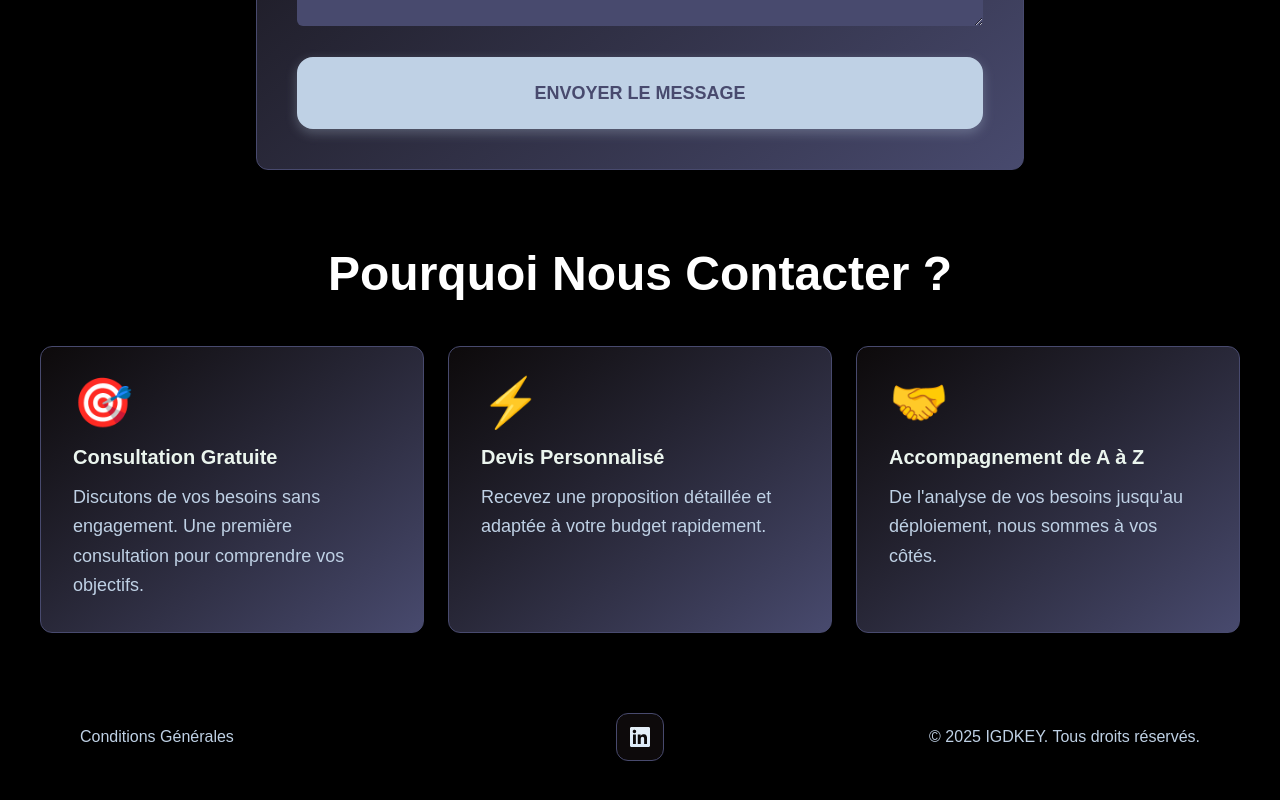
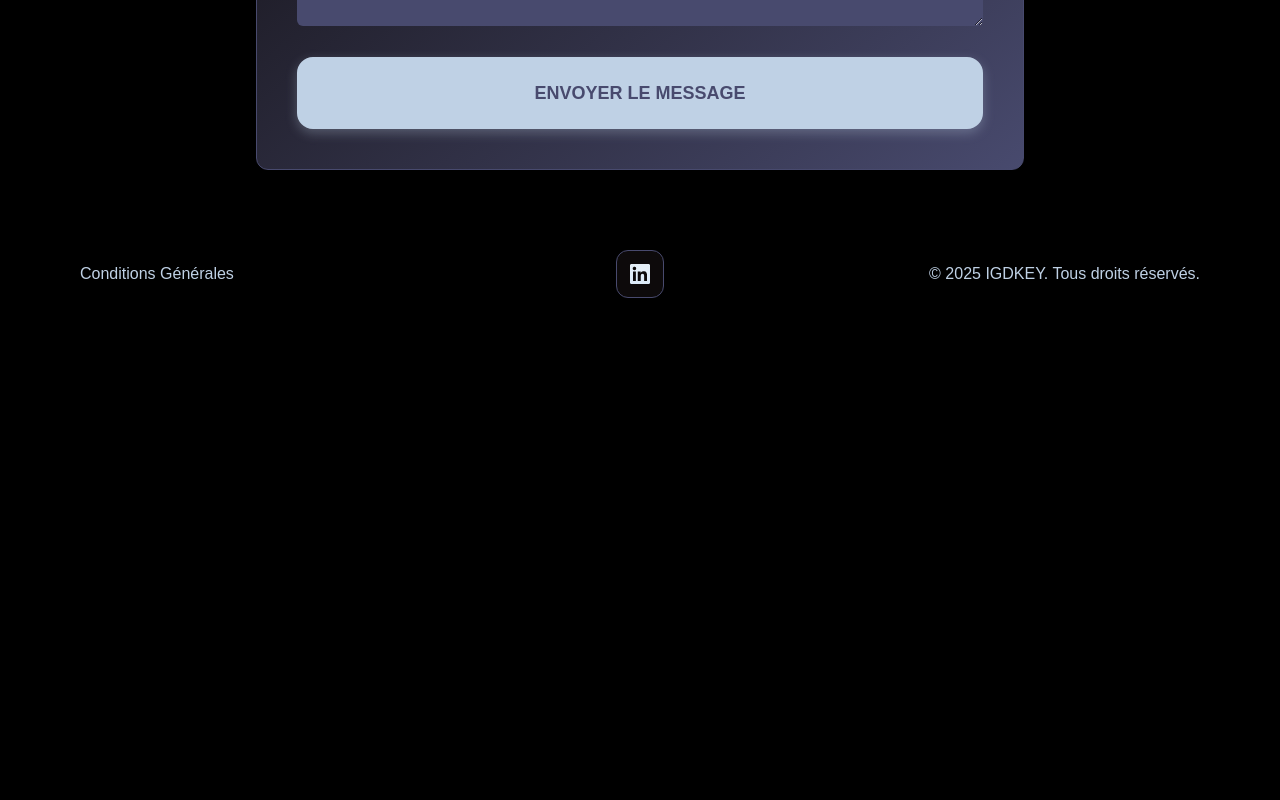
Before and after one commit to JunyiLi0/IGDKEY-website, a React (Vite) app: page /contact in a window 1280 px wide. Shown: the part 1142-1942 px from the top of the page. After the commit the page ends 1480 px from the top, so only its background shows below. Built offline with nearby package versions, Linux system fonts and the light colour scheme; a web font is replaced by a local one.

Commit message:
refactor(routes): update route path and navigation link for SelfHostedAI; clean up Contact page by removing unused animations and improving text; enhance LandingPage button styling

```diff
--- a/src/App.jsx
+++ b/src/App.jsx
@@ -77,7 +77,7 @@ const App = () => (
       <Routes>
         <Route path="/" element={<LandingPage />} />
         <Route path="/site-intelligent" element={<SiteWebIntelligent />} />
-        <Route path="/ia-auto-hebergie" element={<SelfHostedAI />} />
+        <Route path="/ia-privee" element={<SelfHostedAI />} />
         <Route path="/agents" element={<AgentsIA />} />
         <Route path="/contact" element={<Contact />} />
         <Route path="/conditions" element={<TermsConditions />} />
--- a/src/constants/index.js
+++ b/src/constants/index.js
@@ -15,7 +15,7 @@ const navLinks = [
   },
   {
     name: "IA Auto-hébergée",
-    link: "/ia-auto-hebergie",
+    link: "/ia-privee",
   },
 ];
 
--- a/src/pages/Contact.jsx
+++ b/src/pages/Contact.jsx
@@ -70,18 +70,6 @@ const Contact = () => {
         start: "top 75%",
       },
     });
-
-    // Why contact cards animation
-    gsap.from(".why-contact-card", {
-      y: 40,
-      opacity: 0,
-      duration: 0.7,
-      stagger: 0.15,
-      scrollTrigger: {
-        trigger: whyContactRef.current,
-        start: "top 75%",
-      },
-    });
   }, []);
 
   const handleChange = (e) => {
@@ -122,7 +110,7 @@ const Contact = () => {
           <div className="text-center mb-12">
             <h1 className="text-white font-bold md:text-5xl text-4xl mb-6 leading-tight">
               Prêt à{" "}
-              <span className="bg-gradient-to-r from-pale-sky to-dusty-grape bg-clip-text text-transparent">
+              <span className="bg-gradient-to-r from-pale-sky via-white to-dusty-grape bg-clip-text text-transparent">
                 Transformer
               </span>{" "}
               Votre Entreprise ?
@@ -238,43 +226,6 @@ const Contact = () => {
             </div>
           </div>
         </div>
-
-        {/* Why Contact Us Section */}
-        <div ref={whyContactRef} className="w-full">
-          <TitleHeader
-            title="Pourquoi Nous Contacter ?"
-            sub="✨ Nos engagements"
-          />
-          <div className="grid md:grid-cols-3 gap-6 mt-12">
-            <div className="why-contact-card card-border rounded-xl p-8 bg-gradient-to-br from-onyx to-dusty-grape">
-              <div className="text-5xl mb-4">🎯</div>
-              <h3 className="text-mint-cream text-xl font-semibold mb-3">
-                Consultation Gratuite
-              </h3>
-              <p className="text-pale-sky text-lg leading-relaxed">
-                Discutons de vos besoins sans engagement. Une première consultation pour comprendre vos objectifs.
-              </p>
-            </div>
-            <div className="why-contact-card card-border rounded-xl p-8 bg-gradient-to-br from-onyx to-dusty-grape">
-              <div className="text-5xl mb-4">⚡</div>
-              <h3 className="text-mint-cream text-xl font-semibold mb-3">
-                Devis Personnalisé
-              </h3>
-              <p className="text-pale-sky text-lg leading-relaxed">
-                Recevez une proposition détaillée et adaptée à votre budget rapidement.
-              </p>
-            </div>
-            <div className="why-contact-card card-border rounded-xl p-8 bg-gradient-to-br from-onyx to-dusty-grape">
-              <div className="text-5xl mb-4">🤝</div>
-              <h3 className="text-mint-cream text-xl font-semibold mb-3">
-                Accompagnement de A à Z
-              </h3>
-              <p className="text-pale-sky text-lg leading-relaxed">
-                De l'analyse de vos besoins jusqu'au déploiement, nous sommes à vos côtés.
-              </p>
-            </div>
-          </div>
-        </div>
       </section>
       <Footer />
     </>
--- a/src/pages/LandingPage.jsx
+++ b/src/pages/LandingPage.jsx
@@ -552,10 +552,10 @@ const LandingPage = () => {
               <div className="flex justify-center">
                 <a
                   href="/contact"
-                  className="md:w-96 w-full h-14 cta-wrapper group"
+                  className="md:w-auto w-full h-14 cta-wrapper group"
                 >
-                  <div className="cta-button bg-pale-sky hover:bg-dusty-grape">
-                    <p className="button-text text-onyx group-hover:text-white">Réserver une consultation gratuite</p>
+                  <div className="cta-button bg-pale-sky hover:bg-dusty-grape px-8">
+                    <p className="button-text text-onyx group-hover:text-white whitespace-nowrap">Réserver une consultation gratuite</p>
                   </div>
                 </a>
               </div>
--- a/src/pages/SelfHostedAI.jsx
+++ b/src/pages/SelfHostedAI.jsx
@@ -92,7 +92,7 @@ const SelfHostedAI = () => {
           <div className="max-w-6xl mx-auto text-center">
             <div className="inline-block px-4 py-1.5 rounded-full border border-dusty-grape bg-onyx/50 backdrop-blur-md mb-8">
               <span className="bg-gradient-to-r from-pale-sky to-mint-cream bg-clip-text text-transparent font-medium">
-                🛡️ Souveraineté & Performance
+                🛡️ Sécurité & Performance
               </span>
             </div>
             <h1 className="text-white font-bold md:text-7xl text-5xl mb-8 leading-tight tracking-tight">
@@ -113,7 +113,7 @@ const SelfHostedAI = () => {
         </div>
 
         {/* Features Section */}
-        <div ref={featuresRef} className="w-full mb-32" id="features">
+        <div ref={featuresRef} className="w-full mb-32 mt-50" id="features">
           <TitleHeader
             title="Vos données, votre IA, vos règles"
             sub="🔒 Sécurité & Contrôle"
@@ -159,7 +159,7 @@ const SelfHostedAI = () => {
                 <div className="relative bg-onyx border border-dusty-grape rounded-2xl p-8 h-full flex flex-col justify-center min-h-[300px]">
                   <h3 className="text-white text-3xl font-bold mb-4">Économies & Prévisibilité</h3>
                   <p className="text-slate-grey text-lg">
-                    Arrêtez de payer à chaque requête. Avec l'IA auto-hébergée, vous ne payez pas au token. Votre coût est fixe, quel que soit le volume d'utilisation. Rentabilité assurée pour les gros volumes de traitement.
+                    Ne payez plus à chaque requête. Avec l'IA auto-hébergée, votre coût est fixe, quel que soit le volume d'utilisation.
                   </p>
                 </div>
               </div>
@@ -226,7 +226,7 @@ const SelfHostedAI = () => {
                 Technologies de Pointe
               </h2>
               <p className="text-pale-sky text-lg max-w-2xl mx-auto relative z-10">
-                Nous déployons les meilleurs modèles Open Source (Llama 3, Mistral, Mixtral) optimisés pour votre matériel, avec des solutions de vectorisation locales (ChromaDB, Weaviate).
+                Nous déployons les meilleurs modèles Open Source (Llama 3, Mistral, Mixtral) optimisés pour votre matériel, avec des solutions de vectorisation locales.
               </p>
             </div>
           </div>
@@ -240,7 +240,7 @@ const SelfHostedAI = () => {
                 Prêt à sécuriser votre IA ?
               </h2>
               <p className="text-slate-grey md:text-xl text-lg mb-8 leading-relaxed">
-                Discutons de votre infrastructure et de vos besoins en souveraineté numérique.
+                Discutons de votre infrastructure et de vos besoins en indépendance numérique.
               </p>
               <div className="flex justify-center">
                 <a
```
Lines whose indentation alone changed are shown as unchanged.
